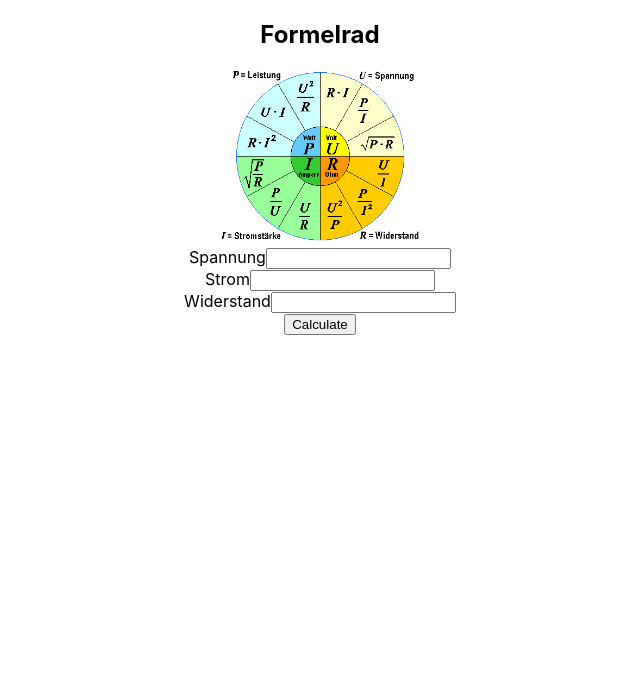
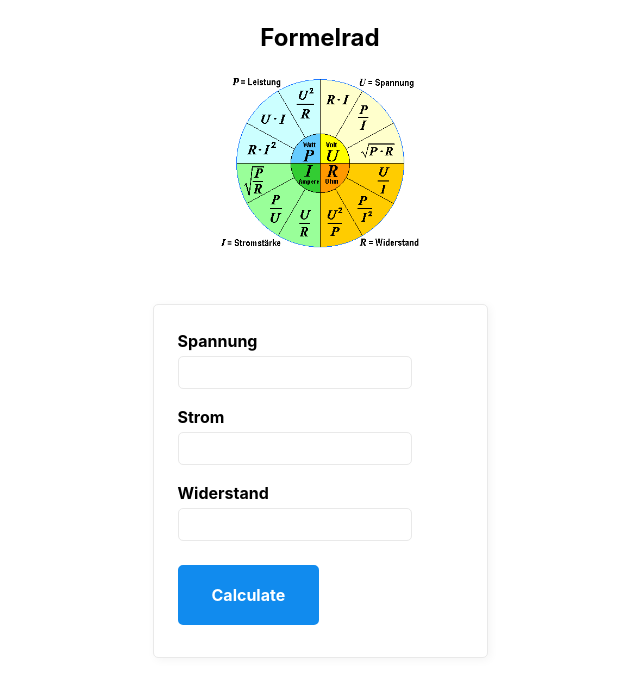
Before and after one commit to weelllliii/14_22_FormelradReactVorlage, a React (Create React App) app: page / in a window 1280 px wide. Shown: the top 694 px of the page, without its empty margins (320-960 px from the left). Built offline with nearby package versions, Linux system fonts and the light colour scheme.

Commit message:
0011-Formelrad-component-has-to-use-mvp.styling

```diff
--- a/src/formelrad/Formelrad.js
+++ b/src/formelrad/Formelrad.js
@@ -1,10 +1,14 @@
+import '../css/mvp.css';
 import formelrad from "../image/formelradelektronik.gif";
 
 export default function Formelrad() {
     return (
         <>
+            <section>
+                <header>
                     <h2>Formelrad</h2>
                     <img src={formelrad} width="200" alt="Formelrad"/>
+                </header>
                 <form>
                     <div>
                         <label>Spannung</label><input></input>
@@ -17,6 +21,7 @@ export default function Formelrad() {
                     </div>
                     <button type="submit">Calculate</button>
                 </form>
+            </section>
         </>
     )
 }
```
Lines whose indentation alone changed are shown as unchanged.
